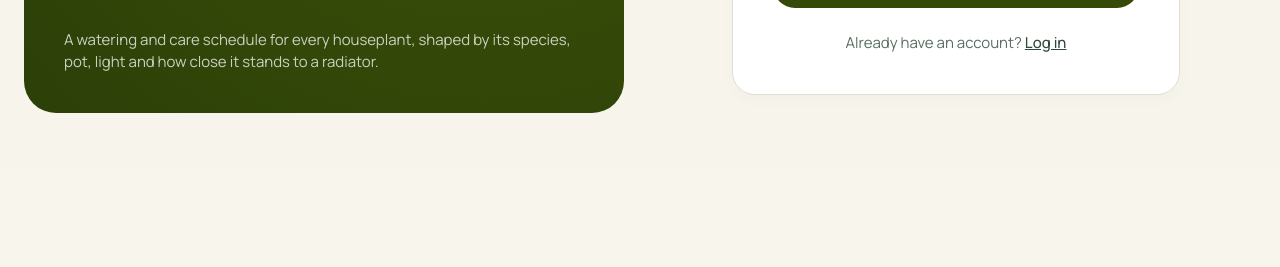
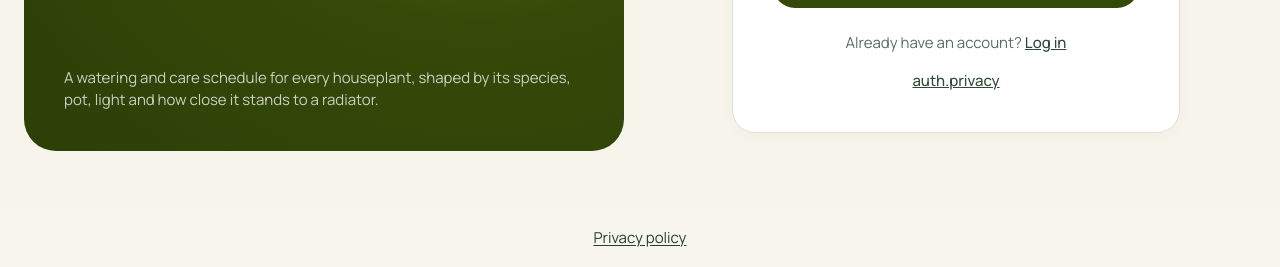
Before and after one commit to kremeriatko8/vazon, a React (Vite) app in the folder frontend/: page /register in a window 1280 px wide. Shown: the part 819-1086 px from the top of the page. Before the commit the page ends 989 px from the top, so only its background shows below. Built offline with nearby package versions, Linux system fonts and the light colour scheme; no server answers; a web font is replaced by a local one.

Commit message:
feat(legal): add privacy policy links across app

```diff
--- /dev/null
+++ b/frontend/src/components/PrivacyFooter.tsx
@@ -0,0 +1,19 @@
+import { useTranslation } from 'react-i18next'
+import { API_BASE_URL } from '../services/apiClient'
+
+export function PrivacyFooter() {
+  const { t } = useTranslation()
+
+  return (
+    <footer className="w-full px-6 py-5 text-center text-sm text-forest-700/80">
+      <a
+        href={`${API_BASE_URL}/privacy`}
+        target="_blank"
+        rel="noopener noreferrer"
+        className="underline underline-offset-2 hover:text-forest-900"
+      >
+        {t('footer.privacy')}
+      </a>
+    </footer>
+  )
+}
--- a/frontend/src/layouts/MainLayout.tsx
+++ b/frontend/src/layouts/MainLayout.tsx
@@ -1,3 +1,4 @@
+import { PrivacyFooter } from '../components/PrivacyFooter'
 import { Leaf, Menu, X } from 'lucide-react'
 import { useState } from 'react'
 import { useTranslation } from 'react-i18next'
@@ -118,6 +119,7 @@ export function MainLayout() {
         </div>
       </header>
       <Outlet />
+      <PrivacyFooter />
       <FeedbackWidget />
       <span className="route-announcer" aria-live="polite">
         {location.pathname}
--- a/frontend/src/pages/LoginPage.tsx
+++ b/frontend/src/pages/LoginPage.tsx
@@ -104,6 +104,17 @@ export function LoginPage() {
           {t('auth.noAccount')}{' '}
           <Link to="/register" className="font-medium text-forest-700 underline hover:text-forest-900">{t('auth.createOne')}</Link>
         </p>
+
+        <p className="mt-4 text-center text-sm text-forest-700/80">
+          <a
+            href={`${import.meta.env.VITE_API_URL || 'http://localhost:3100/api/v1'}/privacy`}
+            target="_blank"
+            rel="noopener noreferrer"
+            className="font-medium text-forest-700 underline hover:text-forest-900"
+          >
+            {t('auth.privacy')}
+          </a>
+        </p>
     </AuthShell>
   )
 }
--- a/frontend/src/pages/RegisterPage.tsx
+++ b/frontend/src/pages/RegisterPage.tsx
@@ -138,6 +138,17 @@ export function RegisterPage() {
           {t('auth.haveAccount')}{' '}
           <Link to="/login" className="font-medium text-forest-700 underline hover:text-forest-900">{t('auth.logInTitle')}</Link>
         </p>
+
+        <p className="mt-4 text-center text-sm text-forest-700/80">
+          <a
+            href={`${import.meta.env.VITE_API_URL || 'http://localhost:3100/api/v1'}/privacy`}
+            target="_blank"
+            rel="noopener noreferrer"
+            className="font-medium text-forest-700 underline hover:text-forest-900"
+          >
+            {t('auth.privacy')}
+          </a>
+        </p>
     </AuthShell>
   )
 }
```
